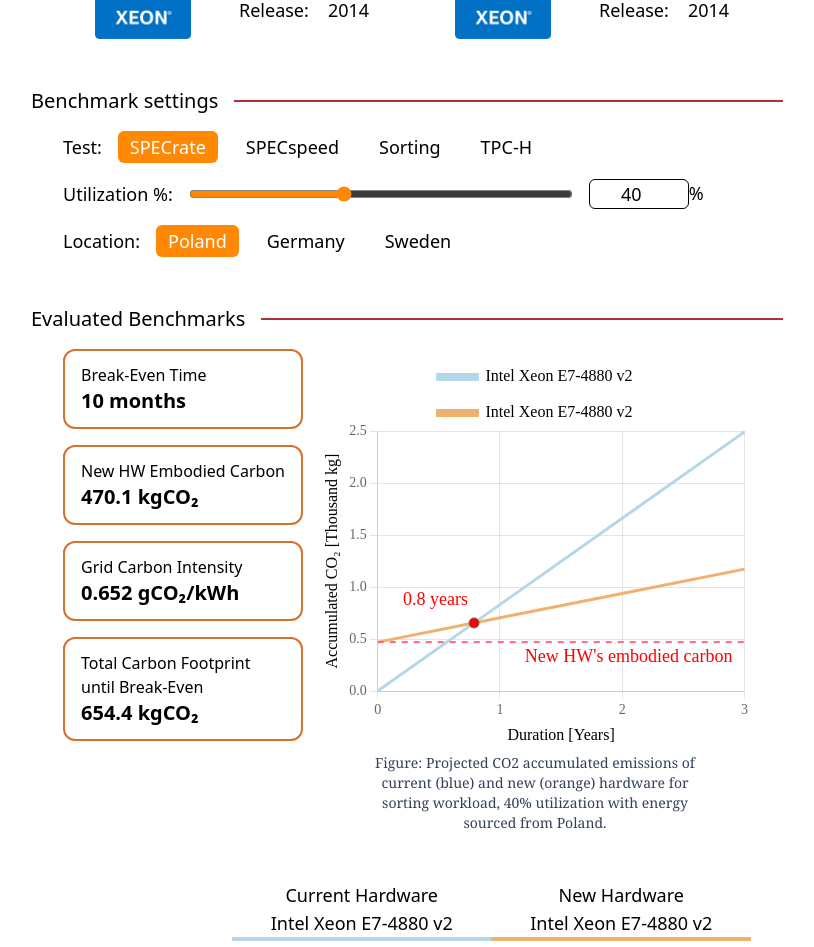
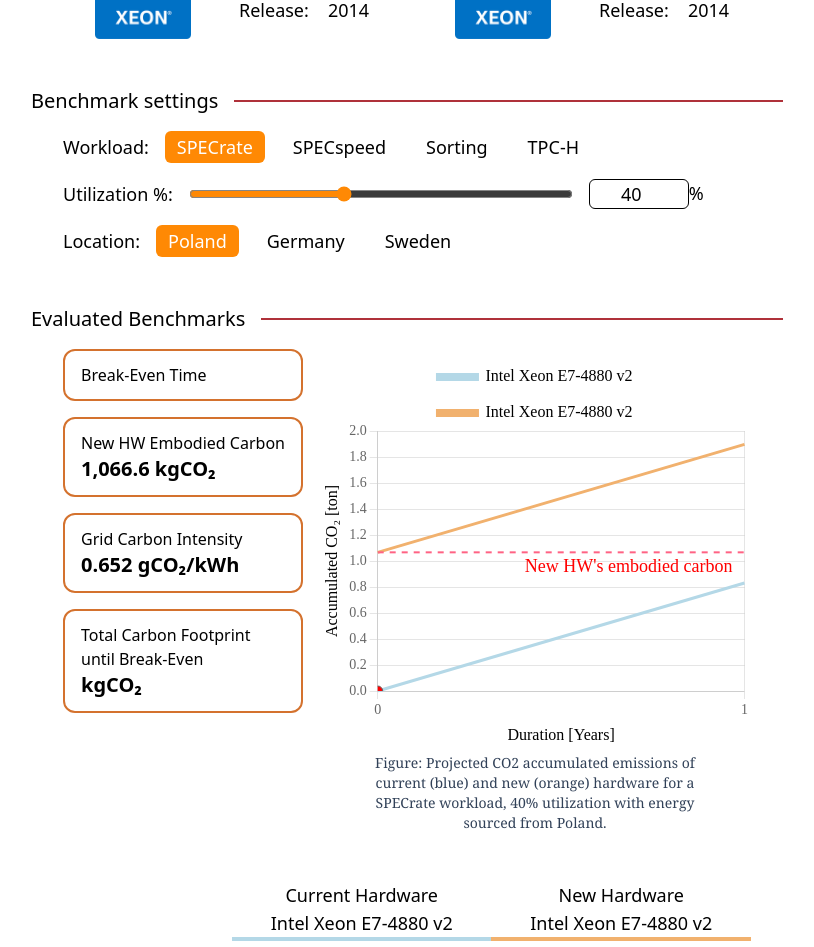
Before and after one commit to hpides/server-buy-advisor, a React (Vite) app in the folder frontend/: page / in a window 1280 px wide. Shown: the part 425-1372 px from the top of the page, without its empty margins (233-1047 px from the left). Built offline with nearby package versions, Linux system fonts and the light colour scheme.

Commit message:
added workload options

```diff
--- a/frontend/src/charts/lineChart.tsx
+++ b/frontend/src/charts/lineChart.tsx
@@ -42,7 +42,6 @@
   x3 :number, y3 :number, // second line first point
   x4 :number, y4 :number  // second line second point
 ) :{ x:number, y:number } | false {
-  console.log(x1, y1, x2, y2, x3, y3, x4, y4)
   // Check if none of the lines are of length 0
   if ((x1 === x2 && y1 === y2) || (x3 === x4 && y3 === y4)) {
     return false
@@ -144,7 +143,7 @@
           y: {
             title: {
               display: true,
-              text: "Accumulated CO₂ [Thousand kg]",
+              text: "Accumulated CO₂ [ton]",
               color: 'black',
               font: {
                 family: "serif",
--- a/frontend/src/partials/BenchmarkEvaluations.tsx
+++ b/frontend/src/partials/BenchmarkEvaluations.tsx
@@ -27,7 +27,7 @@
 };
 
 function BenchmarkEvaluations() {
-  const { currentHardware, newHardware, comparison, country, utilization, intersect } = useBenchmarkContext();
+  const { currentHardware, newHardware, comparison, country, utilization, intersect, workload } = useBenchmarkContext();
 
   const year = intersect ? Number(intersect.x.toFixed(1)) : null;
   const intensity = GCI_CONSTANTS[country]
@@ -48,8 +48,7 @@
         <div className="grow flex flex-col gap-1">
           <LineChart />
           <p className="text-center text-sm w-4/5 mx-auto font-serif text-slate-700">
-            Figure: Projected CO2 accumulated emissions of current (blue) and new (orange) hardware for sorting
-            workload, {utilization}% utilization with energy sourced from <span className="capitalize">{country}</span>.
+            Figure: Projected CO2 accumulated emissions of current (blue) and new (orange) hardware for a {workload} workload, {utilization}% utilization with energy sourced from <span className="capitalize">{country}</span>.
           </p>
         </div>
       </div>
--- a/frontend/src/partials/BenchmarkSettings.tsx
+++ b/frontend/src/partials/BenchmarkSettings.tsx
@@ -1,25 +1,60 @@
 import { useBenchmarkContext } from "../utility/BenchmarkContext";
 
-export type TestType = 'SPECrate' | 'SPECspeed' | 'Sorting' | 'TPC-H';
+export type WorkloadType = 'SPECrate' | 'SPECspeed' | 'Sorting' | 'TPC-H';
 export type Country = 'poland' | 'germany' | 'sweden';
 
-export const TEST_TYPES: TestType[] = ['SPECrate', 'SPECspeed', 'Sorting', 'TPC-H'];
+export const WORKLOAD_TYPES: WorkloadType[] = ['SPECrate', 'SPECspeed', 'Sorting', 'TPC-H'];
 export const COUNTRIES: Country[] = ['poland', 'germany', 'sweden'];
+
+export type PerformanceType = number;
+
+export interface CPUEntry {
+  LAUNCH_YEAR: number;
+  TDP: number;
+  LAUNCH_QUARTER: number;
+  SORTED_TUPLES_PER_S: PerformanceType;
+  TPCH_RUNS_PER_H: PerformanceType;
+  SPECINT_RATE: PerformanceType;
+  SPECINT: PerformanceType;
+  CORE_COUNT: number;
+  SORTED_TUPLES_PER_JOULE: number | null;
+  TPCH_RUNS_PER_KJOULE: number;
+  SPECINT_PER_TDP: number;
+  SPECINTrate_PER_TDP: number;
+}
+
+type PerformanceKeys = {
+  [K in keyof CPUEntry]: CPUEntry[K] extends PerformanceType ? K : never;
+}[keyof CPUEntry];
+
+export interface WorkloadMappingType {
+  SPECrate: PerformanceKeys;
+  SPECspeed: PerformanceKeys;
+  Sorting: PerformanceKeys;
+  "TPC-H": PerformanceKeys;
+}
+
+export const WORKLOAD_MAPPING: WorkloadMappingType = {
+  SPECrate: "SPECINT_RATE",
+  SPECspeed: "SPECINT",
+  Sorting: "SORTED_TUPLES_PER_S",
+  "TPC-H": "TPCH_RUNS_PER_H",
+};
 
 function BenchmarkSettings() {
 
-  const { testType, utilization, country, setTestType, setUtilization, setCountry } = useBenchmarkContext();
+  const { workload, utilization, country, setWorkload, setUtilization, setCountry } = useBenchmarkContext();
 
   return (
     <div className="flex flex-col gap-4 py-4 text-lg font-medium px-8">
       <div className="flex gap-4 items-center">
-        <p>Test:</p>
+        <p>Workload:</p>
         {
-          TEST_TYPES.map((type) => (
+          WORKLOAD_TYPES.map((type) => (
             <button
               key={type}
-              onMouseDown={() => setTestType(type)}
-              className={`px-3 py-0.5 cursor-pointer font-normal rounded-md ${testType === type ? "duration-150 bg-orange-400 text-white" : "bg-transparent text-black"}`}
+              onMouseDown={() => setWorkload(type)}
+              className={`px-3 py-0.5 cursor-pointer font-normal rounded-md ${workload === type ? "duration-150 bg-orange-400 text-white" : "bg-transparent text-black"}`}
             >
               {type}
             </button>
--- a/frontend/src/utility/BenchmarkContext.tsx
+++ b/frontend/src/utility/BenchmarkContext.tsx
@@ -1,5 +1,5 @@
 import { createContext, useState, useContext, ReactNode } from 'react';
-import { TestType, Country, TEST_TYPES, COUNTRIES } from '../partials/BenchmarkSettings';
+import { WorkloadType, Country, WORKLOAD_TYPES, COUNTRIES, WORKLOAD_MAPPING } from '../partials/BenchmarkSettings';
 import { CPU_LIST } from '../partials/Compare';
 import { System } from './lifecycle_analysis/system';
 import { generateSystemsComparison, ComparisonType } from './lifecycle_analysis/comparison';
@@ -16,10 +16,8 @@
 const ssdCapacity = 2 * 1600; // in GB
 const hddCapacity = 0; // in GB
 
-// Call the generateSystemsComparison function
-
 interface BenchmarkContextType {
-  testType: TestType;
+  workload: WorkloadType;
   utilization: number;
   country: Country;
   currentHardware: string;
@@ -31,12 +29,11 @@
   intersect: { x:number, y:number } | false;
   setCurrentHardware: (value: string) => void;
   setNewHardware: (value: string) => void;
-  setTestType: (value: TestType) => void;
+  setWorkload: (value: WorkloadType) => void;
   setUtilization: (value: number) => void;
   setCountry: (value: Country) => void;
 }
 
-// Create the context with an undefined default value
 const BenchmarkContext = createContext<BenchmarkContextType | undefined>(undefined);
 
 interface BenchmarkProviderProps {
@@ -46,16 +43,17 @@
 export const BenchmarkProvider: React.FC<BenchmarkProviderProps> = ({ children }) => {
   const [currentHardware, setCurrentHardware] = useState<string>(CPU_LIST[0]);
   const [newHardware, setNewHardware] = useState<string>(CPU_LIST[0]);
-  const [testType, setTestType] = useState<TestType>(TEST_TYPES[0]);
+  const [workload, setWorkload] = useState<WorkloadType>(WORKLOAD_TYPES[0]);
   const [utilization, setUtilization] = useState<number>(40);
   const [country, setCountry] = useState<Country>(COUNTRIES[0]);
 
-  console.log(currentHardware)
+  const oldPerformanceIndicator = CPU_DATA[currentHardware][WORKLOAD_MAPPING[workload]];
+  const newPerformanceIndicator = CPU_DATA[newHardware][WORKLOAD_MAPPING[workload]];
 
   // Old System: Intel Xeon E7-4880, released 2014
   const oldSystem = new System(
     541 / 100, // dieSize in cm^2
-    1, // performanceIndicator
+    oldPerformanceIndicator, // performanceIndicator
     lifetime, // lifetime in years
     dramCapacity, // dramCapacity in GB
     ssdCapacity, // ssdCapacity in GB
@@ -63,19 +61,16 @@
     CPU_DATA[currentHardware].TDP // cpuTdp in Watts
   );
 
-  console.log(currentHardware)
-
   // New System: Intel Platinum 8480CL, released 2023
   const newSystem = new System(
     (4 * 477) / 100, // dieSize in cm^2
-    3.55, // performanceIndicator
+    newPerformanceIndicator, // performanceIndicator
     lifetime, // lifetime in years
     dramCapacity, // dramCapacity in GB
     ssdCapacity, // ssdCapacity in GB
     hddCapacity, // hddCapacity in GB
     CPU_DATA[newHardware].TDP // cpuTdp in Watts
   );
-
 
   const comparison :ComparisonType = generateSystemsComparison(
     newSystem, // new system object
@@ -99,7 +94,7 @@
   )
 
   return (
-    <BenchmarkContext.Provider value={{ comparison, oldSystemOpex, newSystemOpex, intersect, breakEven, testType, utilization, country, setTestType, setUtilization, setCountry, currentHardware, setCurrentHardware, newHardware,setNewHardware }}>
+    <BenchmarkContext.Provider value={{ comparison, oldSystemOpex, newSystemOpex, intersect, breakEven, workload, utilization, country, setWorkload, setUtilization, setCountry, currentHardware, setCurrentHardware, newHardware,setNewHardware }}>
       {children}
     </BenchmarkContext.Provider>
   );
```
